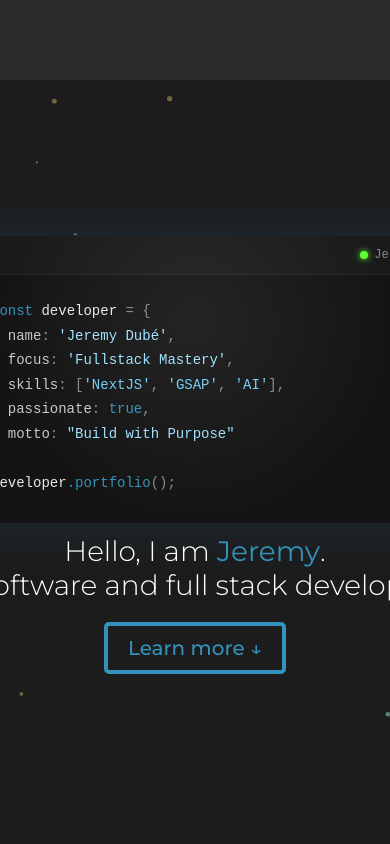
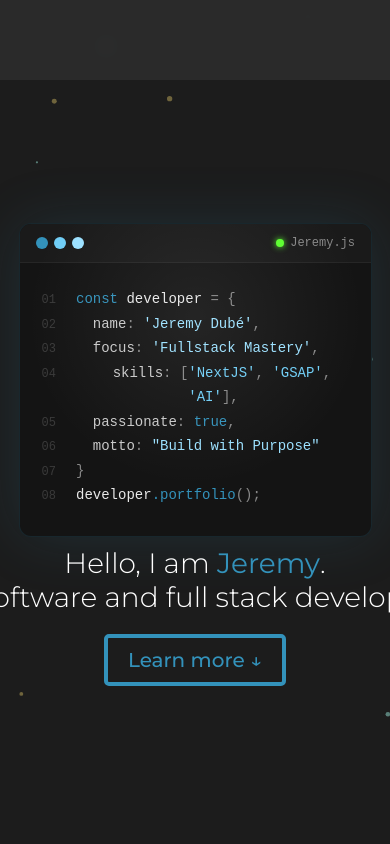
Before and after one commit to Dubzy08/personal-portfolio, a React (Vite) app: page / in a window 390 px wide. Shown: the top 844 px of the page. Built offline with nearby package versions, Linux system fonts and the light colour scheme.

Commit message:
adapted container size for mobile device screen

```diff
--- a/src/App.css
+++ b/src/App.css
@@ -2,7 +2,7 @@
     width: 100%;
 }
 
-@media (min-width: 768px) {
+@media (min-width: 400px) {
     .container {
         width: 90%;
         margin: 0 auto;
--- a/src/pages/Home/Contact.jsx
+++ b/src/pages/Home/Contact.jsx
@@ -16,7 +16,7 @@ function Contact(){
     });
 
     return(
-        <div className="contact-container">
+        <div className="contact-container container">
             <p>{t.contactText}</p>
             <input
                 className="contact-input"
--- a/src/pages/Home/TiltCard.css
+++ b/src/pages/Home/TiltCard.css
@@ -10,7 +10,7 @@
 
 .tilt-card {
     position: relative;
-    width: 520px;
+    width: min(90dvw, 520px);
     background: #141414;
     border-radius: 12px;
     border: 1px solid rgba(51, 146, 187, 0.15);
--- a/src/pages/Home/index.css
+++ b/src/pages/Home/index.css
@@ -16,6 +16,8 @@ html{
     font-size: 22px;
     font-weight: 300;
     color: white;
+    max-width: 100%;
+    overflow-x: hidden;
 }
 
 body{
```
